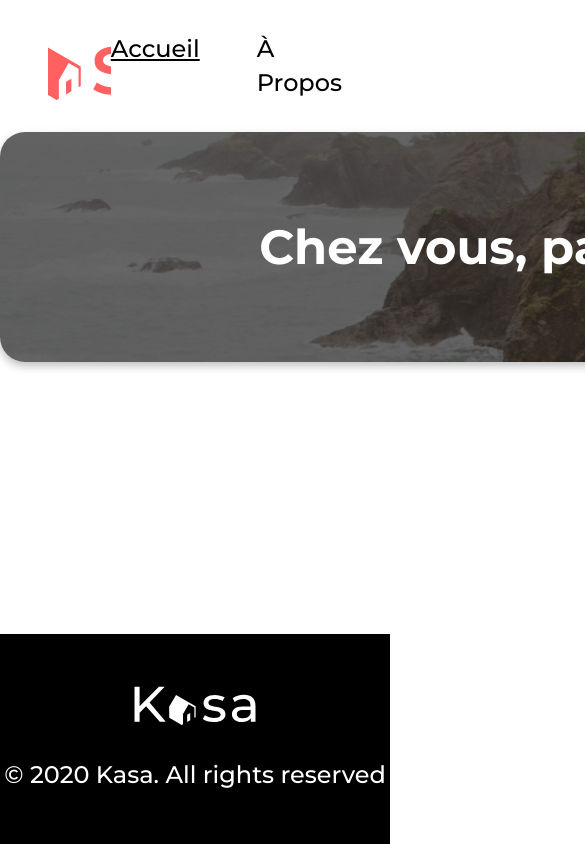
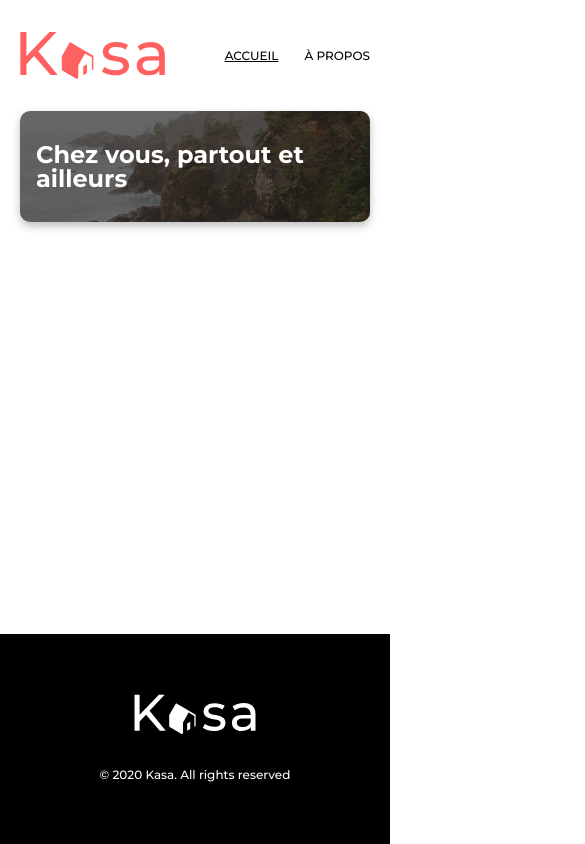
Before and after one commit to QuentinDch/Kasa-opc-p7, a React (Vite) app: page / in a window 390 px wide. Shown: the top 844 px of the page, 585 px wide, since content can reach past the window. Built offline with nearby package versions, Linux system fonts and the light colour scheme.

Commit message:
refactoring

```diff
--- a/src/App.jsx
+++ b/src/App.jsx
@@ -1,13 +1,16 @@
-import Header from "./components/header";
-import Footer from "./components/footer";
-import Banner from "./components/banner";
+import "./main.scss";
+import Navbar from "./components/navbar";
+import Footer from "./components/Footer";
+import Banner from "./components/Banner";
 
-export default function App() {
+function App() {
   return (
-    <div>
-      <Header />
+    <div className="App">
+      <Navbar />
       <Banner />
       <Footer />
     </div>
   );
 }
+
+export default App;
--- a/src/components/header.jsx
+++ b/src/components/Navbar.jsx
@@ -1,11 +1,12 @@
-import "../sass/components/header.scss";
+import "../sass/components/Navbar.scss";
+import logo from "../assets/logoKasaSvg.svg";
 
-const Header = () => {
+const Navbar = () => {
   return (
-    <header className="header">
+    <header>
       <nav className="navbar">
         <a href="/src/index.html" className="navbar__logo" aria-current="page">
-          <img src="/src/assets/logoKasaSvg.svg" alt="Logo Kasa" />
+          <img src={logo} alt="Logo Kasa" />
         </a>
         <div className="navbar__links-wrapper">
           <a href="/src/index.html" aria-current="page" className="active">
@@ -18,4 +19,4 @@ const Header = () => {
   );
 };
 
-export default Header;
+export default Navbar;
--- a/src/components/banner.jsx
+++ b/src/components/banner.jsx
@@ -1,9 +1,11 @@
-import "../sass/components/banner.scss";
+import "../sass/components/Banner.scss";
 
 const Banner = () => {
   return (
     <div className="banner">
-      <h1>Chez vous, partout et ailleurs</h1>
+      <h1>
+        <span>Chez vous,</span> partout et ailleurs
+      </h1>
     </div>
   );
 };
--- a/src/components/footer.jsx
+++ b/src/components/footer.jsx
@@ -1,9 +1,10 @@
-import "../sass/components/footer.scss";
+import "../sass/components/Footer.scss";
+import logoFooter from "../assets/logoKasaWhiteSvg.svg";
 
 const Footer = () => {
   return (
     <footer className="footer">
-      <img src="/src/assets/logoKasaWhiteSvg.svg" alt="Logo Kasa" />
+      <img src={logoFooter} alt="Logo Kasa" />
       <p>© 2020 Kasa. All rights reserved</p>
     </footer>
   );
--- a/src/main.scss
+++ b/src/main.scss
@@ -1,3 +1,8 @@
 @import "./sass/reset.scss";
 @import "./sass/mixins.scss";
 @import "./sass/variables.scss";
+
+@import "./sass/components/app.scss";
+@import "./sass/components/banner.scss";
+@import "./sass/components/footer.scss";
+@import "./sass/components/navbar.scss";
--- /dev/null
+++ b/src/sass/components/App.scss
@@ -0,0 +1,7 @@
+.App {
+  padding-inline: 3rem;
+
+  @media screen and (max-width: 767px) {
+    padding-inline: 1.25rem;
+  }
+}
--- a/src/sass/components/header.scss
+++ b/src/sass/components/Navbar.scss
@@ -1,8 +1,3 @@
-.header {
-  padding-left: 3rem;
-  padding-right: 3rem;
-}
-
 .navbar {
   display: flex;
   justify-content: space-between;
@@ -13,17 +8,32 @@
   &__logo {
     height: 68px;
     width: 210px;
+
+    @media screen and (max-width: 767px) {
+      height: 47px;
+      width: 145px;
+    }
   }
 
   &__links-wrapper {
     display: flex;
     gap: 57px;
+
+    @media screen and (max-width: 767px) {
+      gap: 26px;
+    }
   }
 
   &__links-wrapper a {
     font-size: 24px;
     font-weight: 500;
     line-height: 34.22px;
+
+    @media screen and (max-width: 767px) {
+      font-size: 12px;
+      line-height: 17.11px;
+      text-transform: uppercase;
+    }
   }
 }
 
--- a/src/sass/components/banner.scss
+++ b/src/sass/components/banner.scss
@@ -1,17 +1,20 @@
 @import "../mixins.scss";
 
 .banner {
-  width: 1250px;
-  height: 230px;
-  border-radius: 25px;
+  border-radius: 20px;
   overflow: hidden;
   filter: drop-shadow(0px 4px 4px rgba(0, 0, 0, 0.25));
   background-image: url("/src/assets/imgBannerPng.png");
   background-size: cover;
   background-repeat: no-repeat;
   background-position: center;
-  margin: auto;
   @include flex-center;
+  min-height: 223px;
+
+  @media screen and (max-width: 767px) {
+    min-height: 111px;
+    border-radius: 10px;
+  }
 }
 
 .banner::before {
@@ -29,4 +32,21 @@
   color: var(--color-white);
   position: relative;
   z-index: 1;
+  user-select: none;
+  padding-inline: 1rem;
+
+  @media screen and (max-width: 767px) {
+    font-size: 24px;
+    line-height: 24px;
+  }
+  @media screen and (max-width: 377px) {
+    margin-right: auto;
+  }
 }
+
+.banner h1 > span {
+  @media screen and (max-width: 377px) {
+    display: block;
+    margin-right: auto;
+  }
+}
--- a/src/sass/components/footer.scss
+++ b/src/sass/components/footer.scss
@@ -22,4 +22,10 @@
   font-weight: 500;
   line-height: 34.22px;
   color: var(--color-white);
+  user-select: none;
+
+  @media screen and (max-width: 767px) {
+    font-size: 12px;
+    line-height: 17.11px;
+  }
 }
--- a/src/sass/reset.scss
+++ b/src/sass/reset.scss
@@ -14,6 +14,11 @@
   margin: 0;
 }
 
+#root {
+  max-width: 1440px;
+  margin: 0 auto;
+}
+
 ul,
 ol {
   list-style: none;
@@ -27,6 +32,8 @@ a {
 }
 
 body {
+  min-width: 320px;
+  min-height: 100vh;
   font-family: $font-stack;
   font-size: $base-font-size;
 }
```
Also changed, not shown: src/components/main.jsx (deleted).
